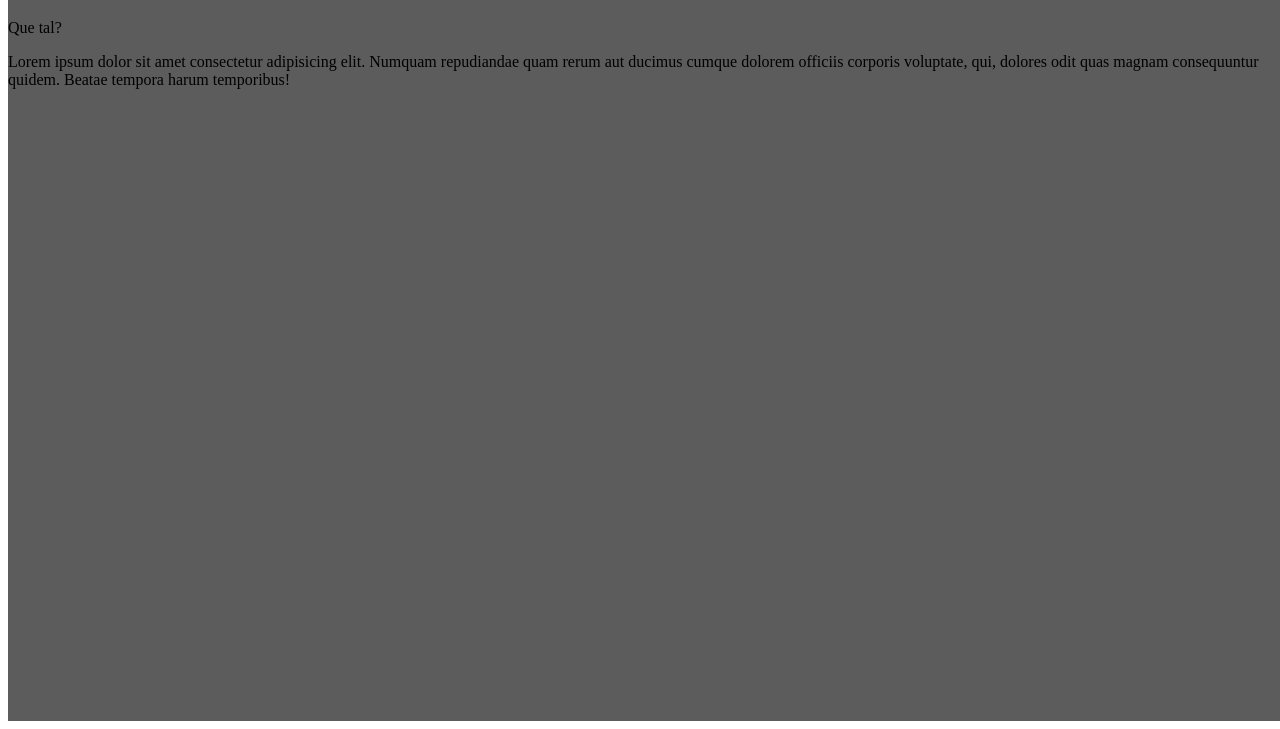
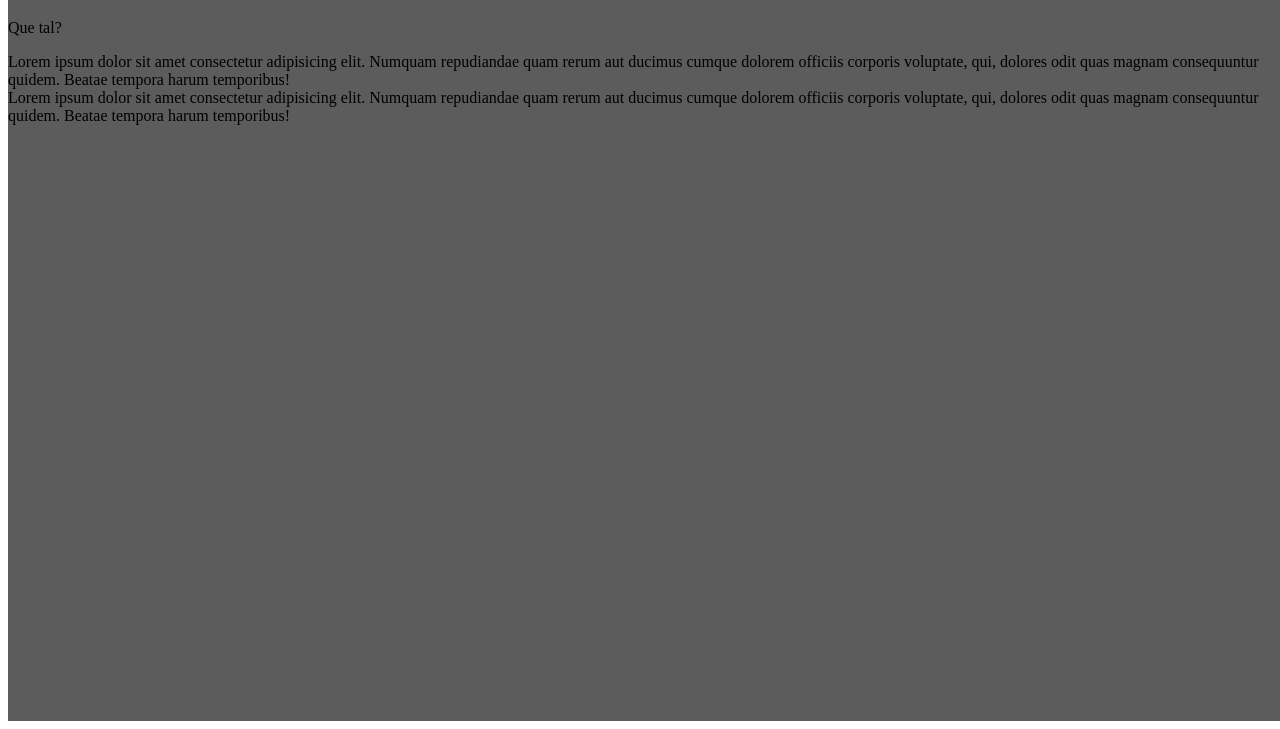
Before and after one commit to albapanato/miPrimerRepoEnLaNube, a plain HTML site: page index.html in a window 1280 px wide. Shown: the part 87-816 px from the top of the page. Drawn offline with Linux system fonts and the light colour scheme.

Commit message:
nuevo div

```diff
--- a/index.html
+++ b/index.html
@@ -17,6 +17,12 @@
         voluptate, qui, dolores odit quas magnam consequuntur quidem. Beatae
         tempora harum temporibus!
       </div>
+      <div>
+        Lorem ipsum dolor sit amet consectetur adipisicing elit. Numquam
+        repudiandae quam rerum aut ducimus cumque dolorem officiis corporis
+        voluptate, qui, dolores odit quas magnam consequuntur quidem. Beatae
+        tempora harum temporibus!
+      </div>
     </div>
   </body>
 </html>
```
